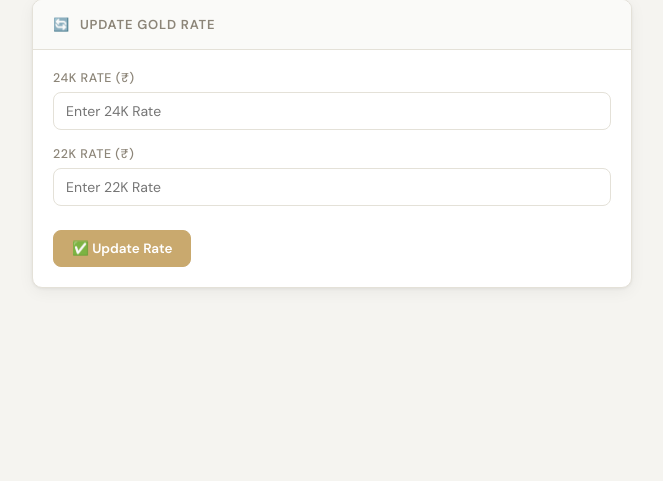
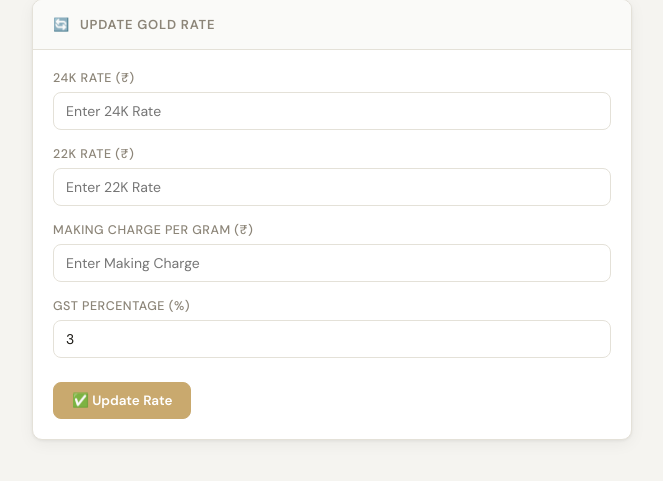
Before and after one commit to dhanyashreemh/kanyaka, a Django app: page /dashboard/ in a window 1280 px wide. Shown: the part 232-713 px from the top of the page, without its empty margins (308-971 px from the left). Run offline with Django 5.2, Linux system fonts and the light colour scheme; the visitor is signed in with stand-in values (Sample User, id 1); data that the repository does not hold is empty.

Commit message:
gld mking crg

```diff
--- a/api/views.py
+++ b/api/views.py
@@ -8,6 +8,7 @@ import os
 
 @api_view(['GET'])
 def gold_rate_api(request):
+
     rate = GoldRate.objects.order_by('-updated_at').first()
 
     if not rate:
@@ -16,6 +17,9 @@ def gold_rate_api(request):
     return Response({
         "rate_24k": str(rate.rate_24k),
         "rate_22k": str(rate.rate_22k),
+        "making_charge": str(rate.making_charge_per_gram),
+        "gst": str(rate.gst_percentage),
+        "updated_at": rate.updated_at
     })
 
 
--- a/business/models.py
+++ b/business/models.py
@@ -1,8 +1,13 @@
 from django.db import models
 
 class GoldRate(models.Model):
+
     rate_24k = models.DecimalField(max_digits=10, decimal_places=2)
     rate_22k = models.DecimalField(max_digits=10, decimal_places=2)
+
+    making_charge_per_gram = models.DecimalField(max_digits=10, decimal_places=2,  default=0)
+    gst_percentage = models.DecimalField(max_digits=5, decimal_places=2, default=3)
+
     updated_at = models.DateTimeField(auto_now=True)
 
     def __str__(self):
--- a/business/urls.py
+++ b/business/urls.py
@@ -1,11 +1,13 @@
-# urls.py
 from django.urls import path
 from . import views
 
 urlpatterns = [
+
     path("staff-panel/", views.staff_panel, name="staff_panel"),
     path("dashboard/", views.dashboard, name="dashboard"),
     path("update-rate/", views.update_rate, name="update_rate"),
+
     path("staff/orders/", views.staff_orders, name="staff_orders"),
     path("staff/products/", views.staff_products, name="staff_products"),
+
 ]
--- a/business/views.py
+++ b/business/views.py
@@ -23,13 +23,19 @@ def dashboard(request):
 #Update Rate View
 @login_required
 def update_rate(request):
+
     if request.method == "POST":
-        rate_24k = request.POST["rate_24k"]
-        rate_22k = request.POST["rate_22k"]
+
+        rate_24k = request.POST.get("rate_24k")
+        rate_22k = request.POST.get("rate_22k")
+        making_charge = request.POST.get("making_charge")
+        gst = request.POST.get("gst")
 
         GoldRate.objects.create(
             rate_24k=rate_24k,
-            rate_22k=rate_22k
+            rate_22k=rate_22k,
+            making_charge_per_gram=making_charge,
+            gst_percentage=gst
         )
 
         return redirect("dashboard")
--- a/core/settings.py
+++ b/core/settings.py
@@ -166,3 +166,9 @@ CSRF_TRUSTED_ORIGINS = [
 SHOPIFY_ACCESS_TOKEN = os.getenv("SHOPIFY_ACCESS_TOKEN")
 SHOPIFY_STORE = "tewgnw-e7.myshopify.com"
 SHOPIFY_WEBHOOK_SECRET = "cbe74e93f85e4baf143474c6893178824f80311ce84b6e19b85bcc489626cdbd"
+
+
+# Session settings
+SESSION_COOKIE_AGE = 3600
+SESSION_SAVE_EVERY_REQUEST = True
+SESSION_EXPIRE_AT_BROWSER_CLOSE = False
--- a/templates/staff/dashboard.html
+++ b/templates/staff/dashboard.html
@@ -4,19 +4,23 @@
   <head>
     <meta charset="UTF-8" />
     <title>Gold Rate</title>
+
     <link rel="stylesheet" href="{% static 'css/base.css' %}" />
     <link rel="stylesheet" href="{% static 'css/dashboard.css' %}" />
   </head>
+
   <body>
     <div class="dash-wrapper">
       <!-- Header -->
       <div class="page-header">
         <h2>🏢 Change Gold Rate</h2>
+
         <div class="btn-group">
           <form method="post" action="{% url 'staff_panel' %}">
             {% csrf_token %}
             <button type="submit" class="btn">← Go Back</button>
           </form>
+
           <form method="post" action="{% url 'logout' %}">
             {% csrf_token %}
             <button type="submit" class="btn btn-danger">🚪 Logout</button>
@@ -27,23 +31,42 @@
       <!-- Current Gold Rate -->
       <div class="card">
         <div class="card-header"><span>📊</span> Current Gold Rate</div>
+
         <div class="card-body">
           {% if rate %}
+
           <div class="rate-grid">
             <div class="rate-box">
               <span class="rate-label">24K Gold</span>
               <span class="rate-value">₹{{ rate.rate_24k }}</span>
             </div>
+
             <div class="rate-box">
               <span class="rate-label">22K Gold</span>
               <span class="rate-value">₹{{ rate.rate_22k }}</span>
             </div>
+
+            <div class="rate-box">
+              <span class="rate-label">Making Charge</span>
+              <span class="rate-value"
+                >₹{{ rate.making_charge_per_gram }}/g</span
+              >
+            </div>
+
+            <div class="rate-box">
+              <span class="rate-label">GST</span>
+              <span class="rate-value">{{ rate.gst_percentage }}%</span>
+            </div>
           </div>
+
           <p class="updated-time">Last Updated: {{ rate.updated_at }}</p>
+
           {% else %}
+
           <p style="color: var(--text-muted); font-size: 14px">
             No rate updated yet.
           </p>
+
           {% endif %}
         </div>
       </div>
@@ -51,9 +74,11 @@
       <!-- Update Gold Rate -->
       <div class="card">
         <div class="card-header"><span>🔄</span> Update Gold Rate</div>
+
         <div class="card-body">
           <form method="POST" action="{% url 'update_rate' %}">
             {% csrf_token %}
+
             <div class="field">
               <label>24K Rate (₹)</label>
               <input
@@ -64,6 +89,7 @@
                 required
               />
             </div>
+
             <div class="field">
               <label>22K Rate (₹)</label>
               <input
@@ -74,6 +100,30 @@
                 required
               />
             </div>
+
+            <div class="field">
+              <label>Making Charge per Gram (₹)</label>
+              <input
+                type="number"
+                step="0.01"
+                name="making_charge"
+                placeholder="Enter Making Charge"
+                required
+              />
+            </div>
+
+            <div class="field">
+              <label>GST Percentage (%)</label>
+              <input
+                type="number"
+                step="0.01"
+                name="gst"
+                value="3"
+                placeholder="Enter GST Percentage"
+                required
+              />
+            </div>
+
             <button
               type="submit"
               class="btn btn-success"
```
Also changed, not shown: business/migrations/0002_goldrate_gst_percentage_and_more.py (added).
